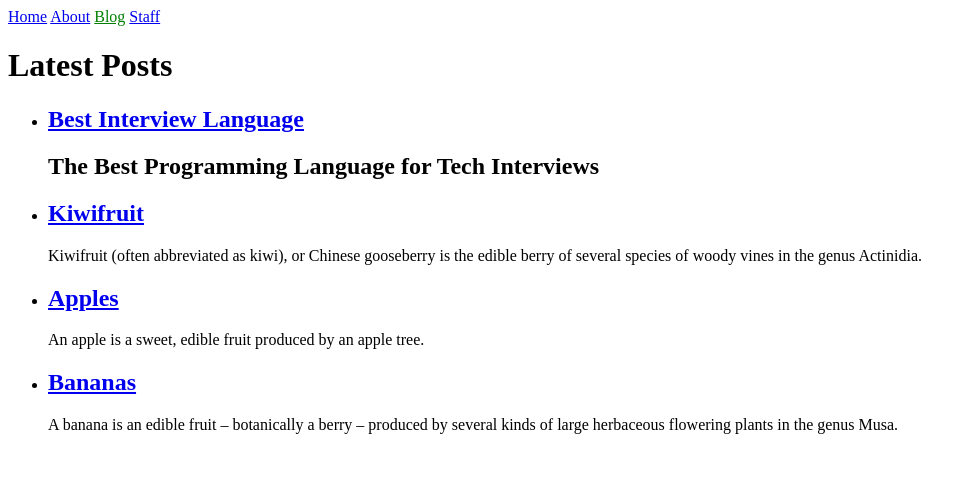
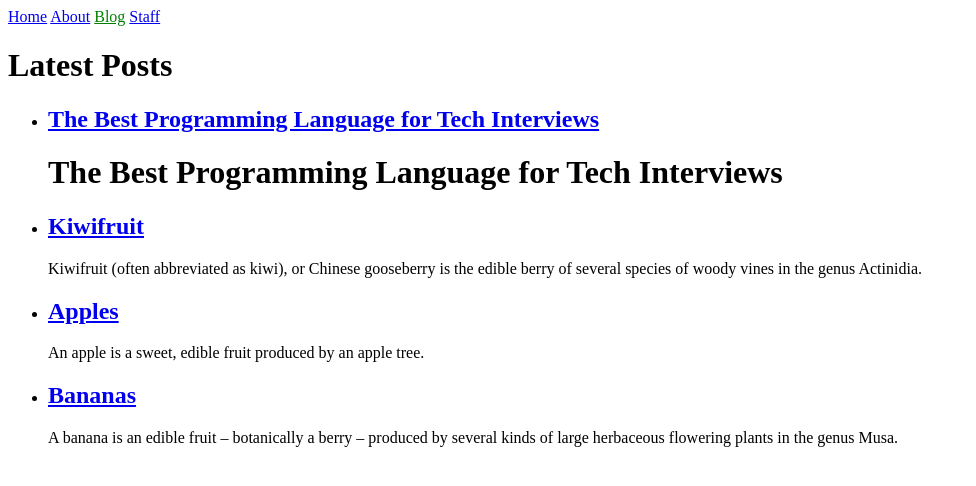
Before and after one commit to runtimee/runtimee.github.io, a Jekyll site: the page built from blog.html, in a window 1280 px wide. Shown: the top 486 px of the page, without its empty margins (0-976 px from the left). Built offline with Jekyll 4.4.1, drawn with Linux system fonts in a browser that asks for light colours.

Commit message:
post title

```diff
--- a/_posts/2025-07-14-best-interview-language.md
+++ b/_posts/2025-07-14-best-interview-language.md
@@ -1,10 +1,9 @@
 ---
 layout: second
 author: Yan
+title: The Best Programming Language for Tech Interviews
 ---
-
-The Best Programming Language for Tech Interviews
--------------
+# The Best Programming Language for Tech Interviews
 
 What’s the best programming language for interviews if you are pursuing a software engineer position?
 
```
